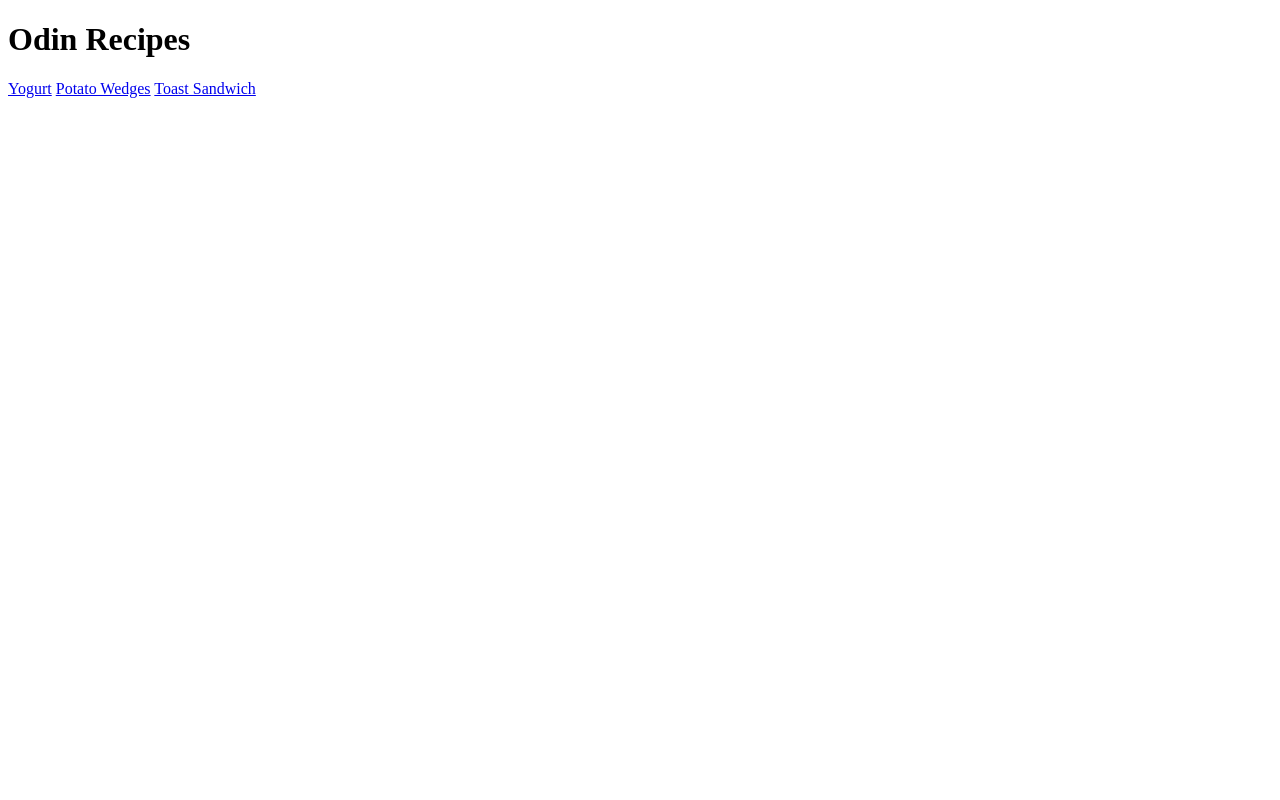
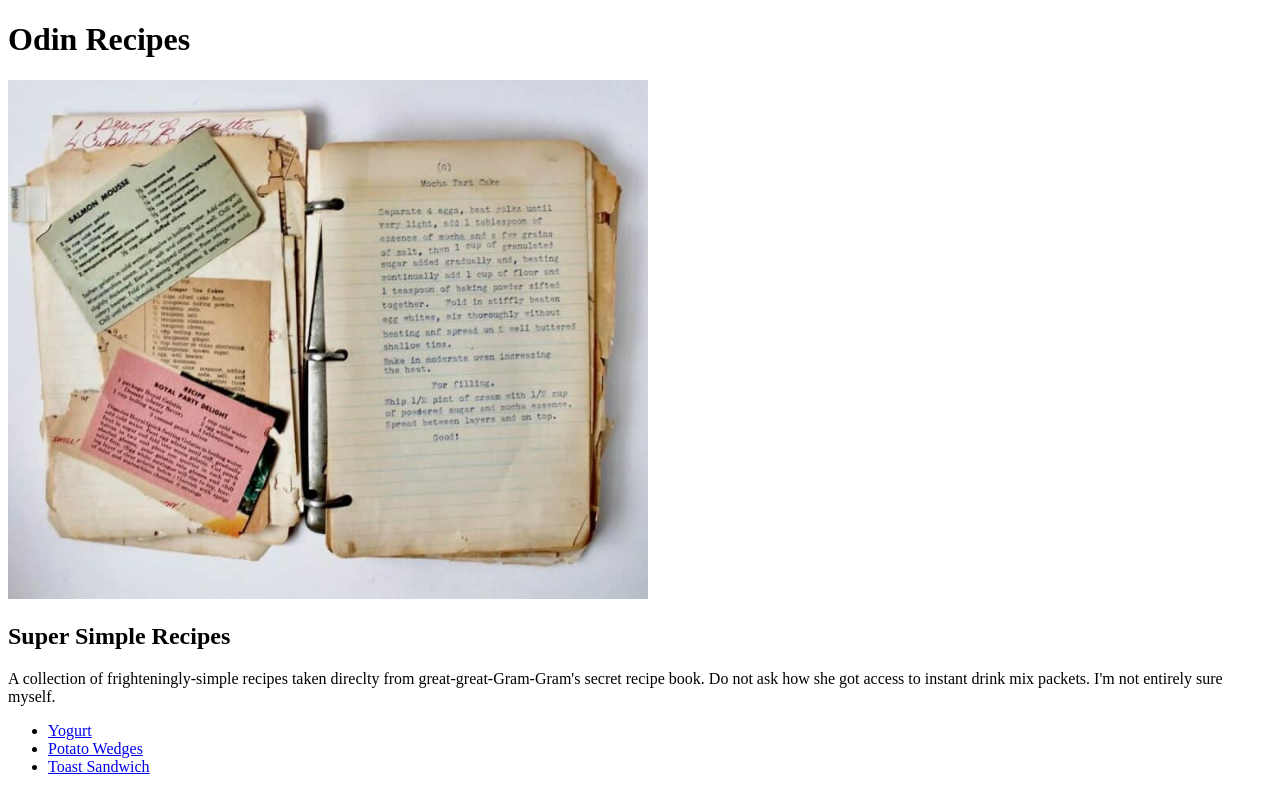
Before and after one commit to thatoneguy087/odin-recipes, a plain HTML site: page index.html in a window 1280 px wide. Drawn offline with Linux system fonts and the light colour scheme.

Commit message:
Update index

```diff
--- a/index.html
+++ b/index.html
@@ -8,8 +8,17 @@
 
 <body>
   <h1>Odin Recipes</h1>
-  <a href="recipes/yogurt.html">Yogurt</a>
-  <a href="recipes/potato-wedges.html">Potato Wedges</a>
-  <a href="recipes/toast-sandwich.html">Toast Sandwich</a>
+  <img src="./img/recipe-book.jpg" alt="old open recipe book" width="640"/>
+  <h2>Super Simple Recipes</h2>
+  <p>
+    A collection of frighteningly-simple recipes taken direclty from great-great-Gram-Gram's secret recipe book. Do not ask how she got access
+    to instant drink mix packets. I'm not entirely sure myself.
+  </p>
+
+  <ul>
+    <li><a href="recipes/yogurt.html">Yogurt</a></li>
+    <li><a href="recipes/potato-wedges.html">Potato Wedges</a></li>
+    <li><a href="recipes/toast-sandwich.html">Toast Sandwich</a></li>
+  </ul>
 </body>
 </html>
```
Also changed, not shown: img/recipe-book.jpg (added).
